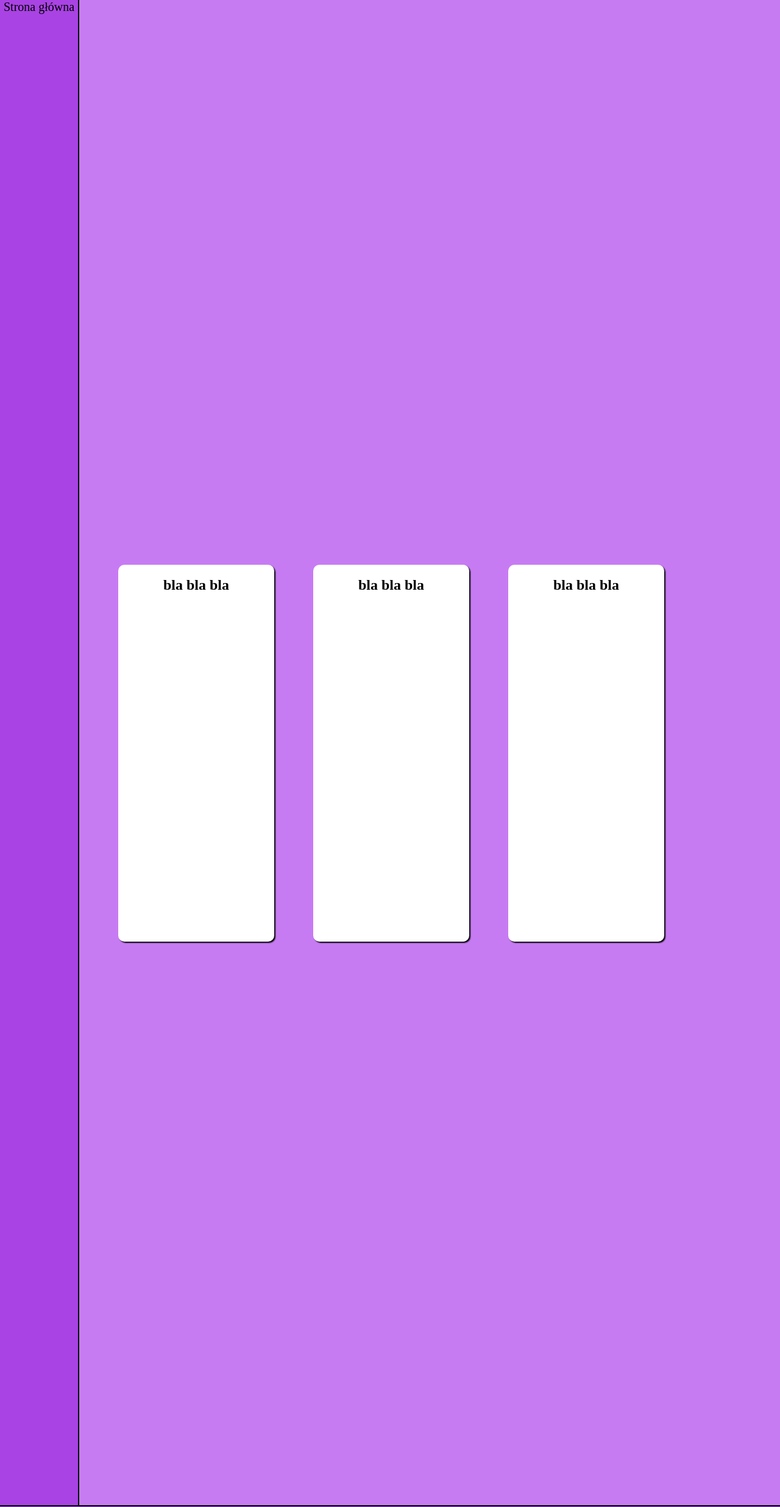
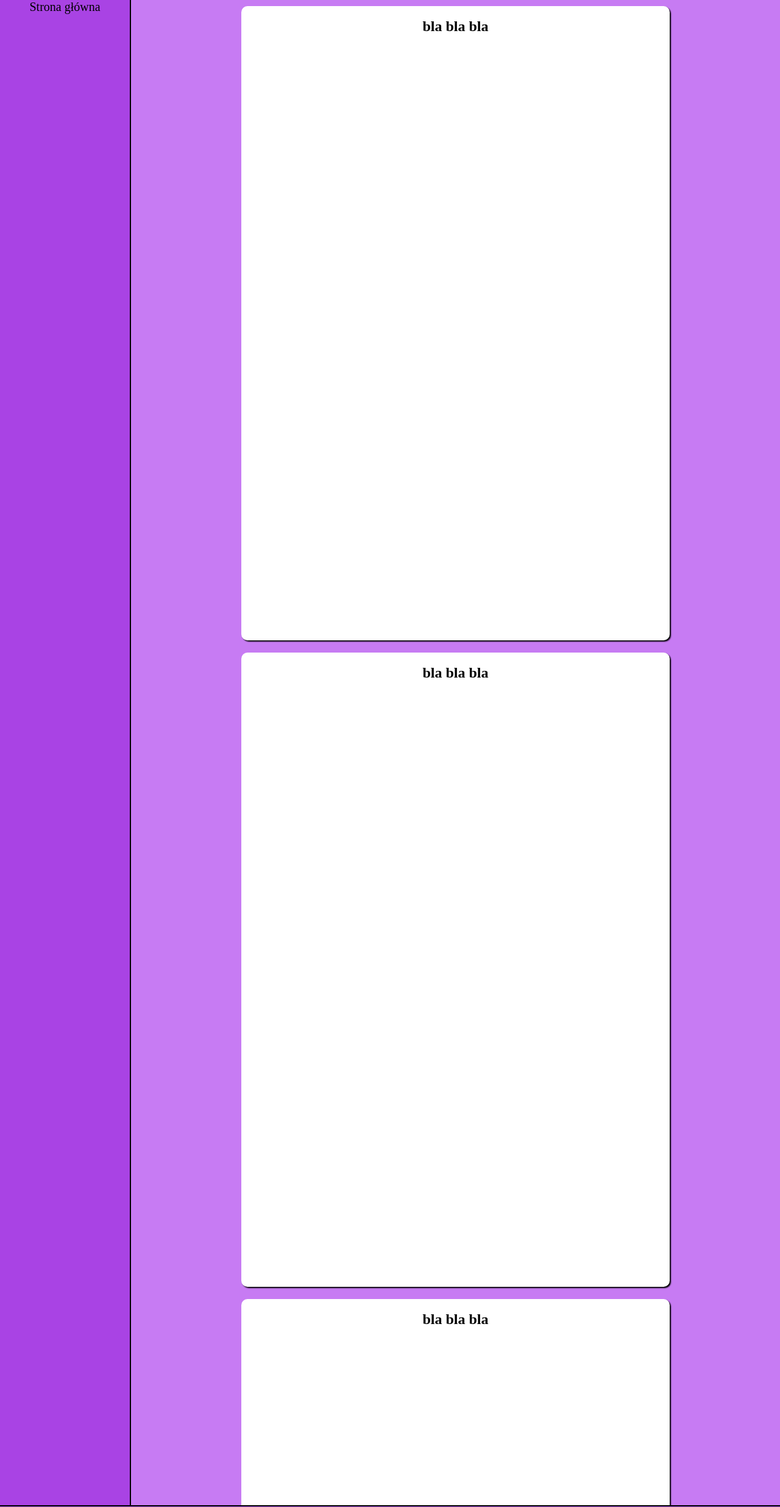
Before and after one commit to DawidKaszubaCT/ElProjedzkto, a PHP site: page / in a window 1280 px wide. Shown: the top 2471 px of the page at 61% size. Run offline with PHP 8.4, Linux system fonts and the light colour scheme.

Commit message:
Main layout 3

```diff
--- a/Premier/index.php
+++ b/Premier/index.php
@@ -16,6 +16,7 @@
     </aside>
 
     <!--section - główna część strony-->
+    <article id="article-glowna">
     <section id="glowna">
         <section class="blok">
         <h2>bla bla bla</h2>
@@ -26,7 +27,18 @@
         <section class="blok">
         <h2>bla bla bla</h2>
         </section>
+        <section class="blok">
+        <h2>bla bla bla</h2>
+        </section>
+        <section class="blok">
+        <h2>bla bla bla</h2>
+        </section>
+        <section class="blok">
+        <h2>bla bla bla</h2>
+        </section>
+
     </section>
+</article>
     </main>
 
 
--- a/Premier/style.css
+++ b/Premier/style.css
@@ -5,7 +5,7 @@ body{
 }
 aside{
     background-color: #a943e4;
-    width: 10%;
+    width: 20%;
     height: 95vh;
     text-align: center;
     border-right: 2px black solid;
@@ -31,16 +31,20 @@ main{
 }
 #glowna{
     display: flex;
-    flex-direction: row;
+    flex-direction: column;
     align-items: center;
-    justify-content: space-evenly;
-    width: 80%;
 }
 .blok{
-    height: 25%;
-    width: 25%;
+    height: 40vh;
+    width: 66%;
+    margin: 10px;
     background-color: white;
     border-radius: 10px;
     text-align: center;
     box-shadow: 2px 2px 2px black;
 }
+#article-glowna{
+    overflow-y: scroll;
+    height: 95vh;
+    width: 100%;
+}
```
